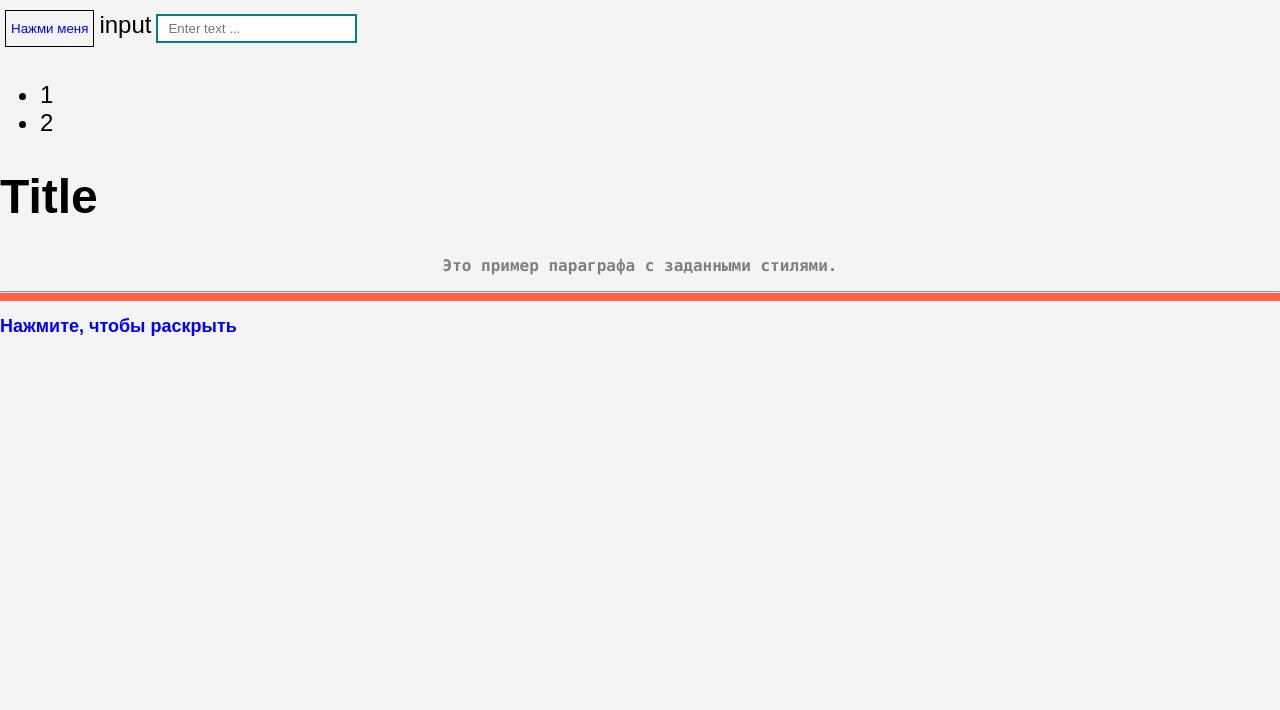
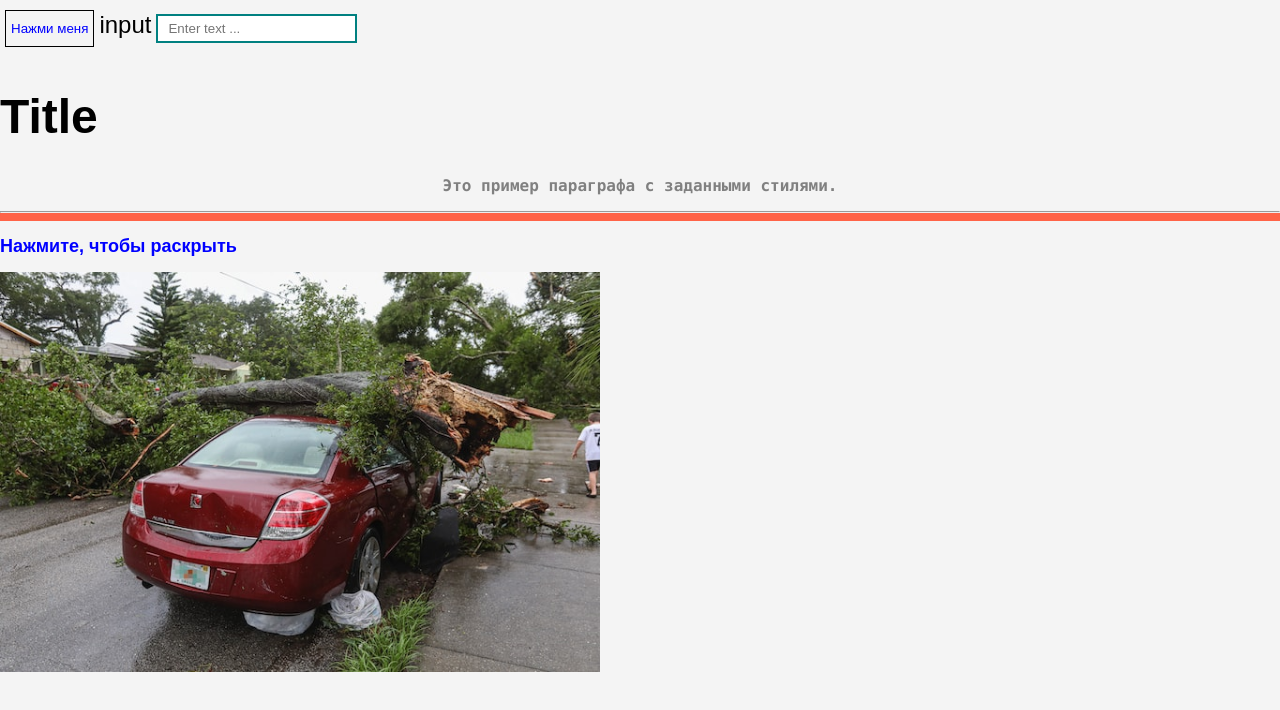
Before and after one commit to KarkenVisualGit/otus-storybook-react-2023, a React app: page / in a window 1280 px wide. Shown: the top 710 px of the page. Built offline with nearby package versions, Linux system fonts and the light colour scheme.

Commit message:
add image and imagestories

```diff
--- /dev/null
+++ b/src/Image/Image.tsx
@@ -0,0 +1,14 @@
+import React, { FC } from "react";
+
+interface ImageProps {
+  src: string;
+  alt: string;
+  width?: string;
+  height?: string;
+}
+
+const Image: FC<ImageProps> = ({ src, alt, width, height }) => {
+  return <img src={src} alt={alt} width={width} height={height} />;
+};
+
+export default Image;
--- a/src/Todo/TodoList.tsx
+++ /dev/null
@@ -1,10 +0,0 @@
-import React from "react";
-
-export default function TodoList() {
-  return (
-    <ul>
-      <li>1</li>
-      <li>2</li>
-    </ul>
-  );
-}
--- a/src/index.html
+++ b/src/index.html
@@ -1,5 +1,6 @@
 <!doctype html>
 <html lang="en">
+
 <head>
 	<meta charset="UTF-8" />
 	<meta name="viewport" content="width=device-width, initial-scale=1.0" />
@@ -9,4 +10,5 @@
 <body>
 	<div id="root"></div>
 </body>
+
 </html>
--- a/src/index.tsx
+++ b/src/index.tsx
@@ -3,11 +3,11 @@ import { createRoot } from "react-dom/client";
 import MyButton from "./MyButton/MyButton";
 import MyInput from "./MyInput/MyInput";
 import "./style/style.css";
-import TodoList from "./Todo/TodoList";
 import Title from "./Header/Header";
 import { Paragraph } from "./Paragraph/Paragraph";
 import { Spacer } from "./Spacer/Spacer";
 import Collapsible from "./Collapsible/Collapsible";
+import Image from "./Image/Image";
 
 export const App = () => (
   <div>
@@ -15,7 +15,6 @@ export const App = () => (
       Нажми меня
     </MyButton>
     <MyInput placeholder="Enter text ..." label="input" big={false} />
-    <TodoList></TodoList>
     <Title level={1}>Title</Title>
     <Paragraph
       fontSize="16px"
@@ -37,6 +36,12 @@ export const App = () => (
     >
       <p>Содержимое схлопывающегося блока</p>
     </Collapsible>
+    <Image
+      src={require("./images/tree_on_the_car.jpg")}
+      alt="Последствие торнадо"
+      width="600px"
+      height="400px"
+    />
   </div>
 );
 
--- a/webpack.config.js
+++ b/webpack.config.js
@@ -8,7 +8,7 @@ module.exports = {
   },
   devtool: "source-map",
   output: {
-    filename: "[name].[hash:8].js",
+    filename: "[name].[contenthash:8].js",
     path: path.resolve(__dirname, "./dist"),
     clean: true,
   },
@@ -33,6 +33,13 @@ module.exports = {
         test: /\.html$/,
         use: "html-loader",
       },
+      {
+        test: /\.(jpe?g|png|gif|svg|webp)$/,
+        type: "asset/resource",
+        generator: {
+          filename: "images/[name]-[contenthash][ext]",
+        },
+      },
     ],
   },
   devServer: {
```
Also changed, not shown: src/images/tree_on_the_car.jpg (added), 1 other file (tests, documents, lock files or other folders). Lines whose indentation alone changed are shown as unchanged.
